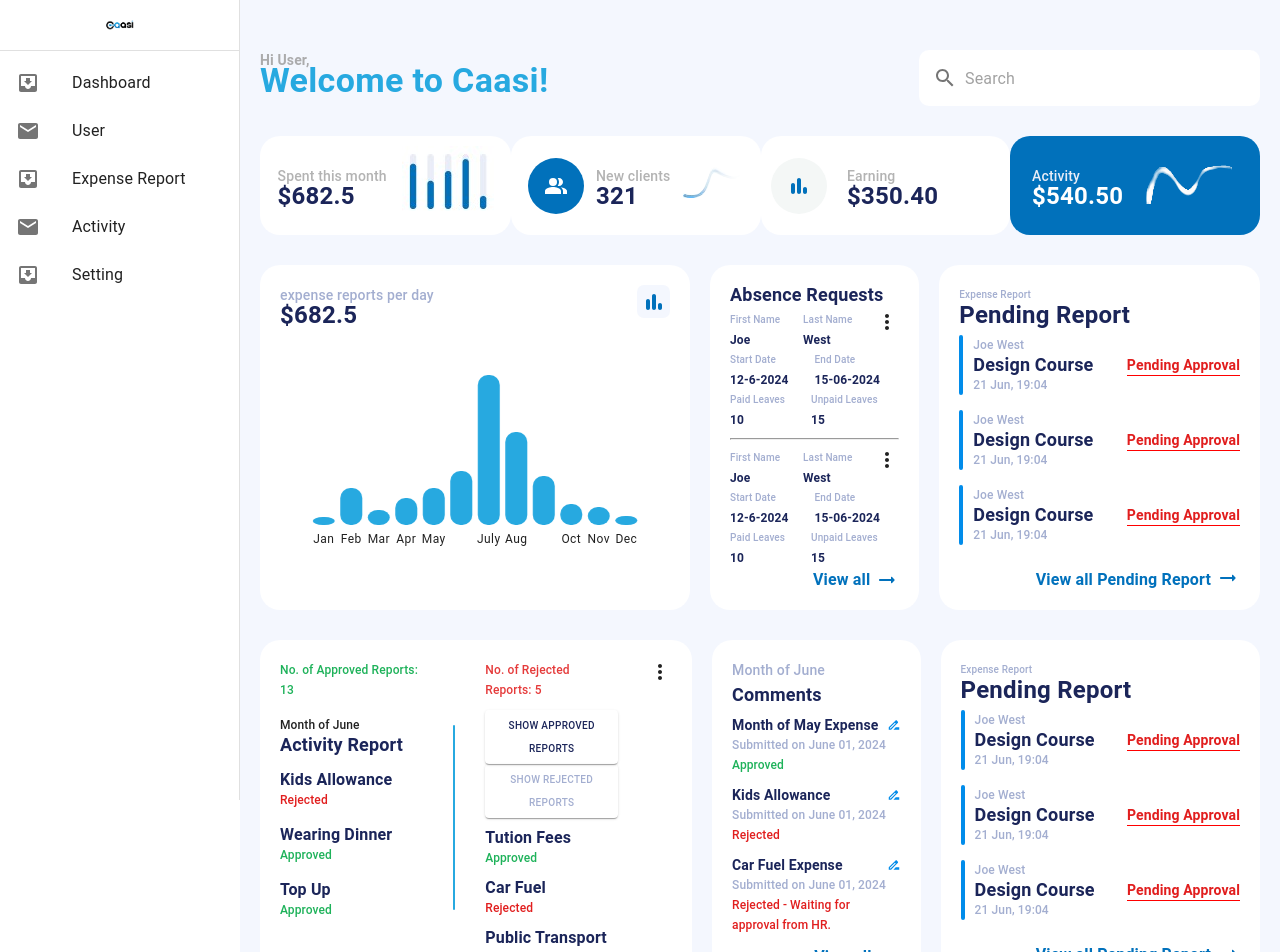
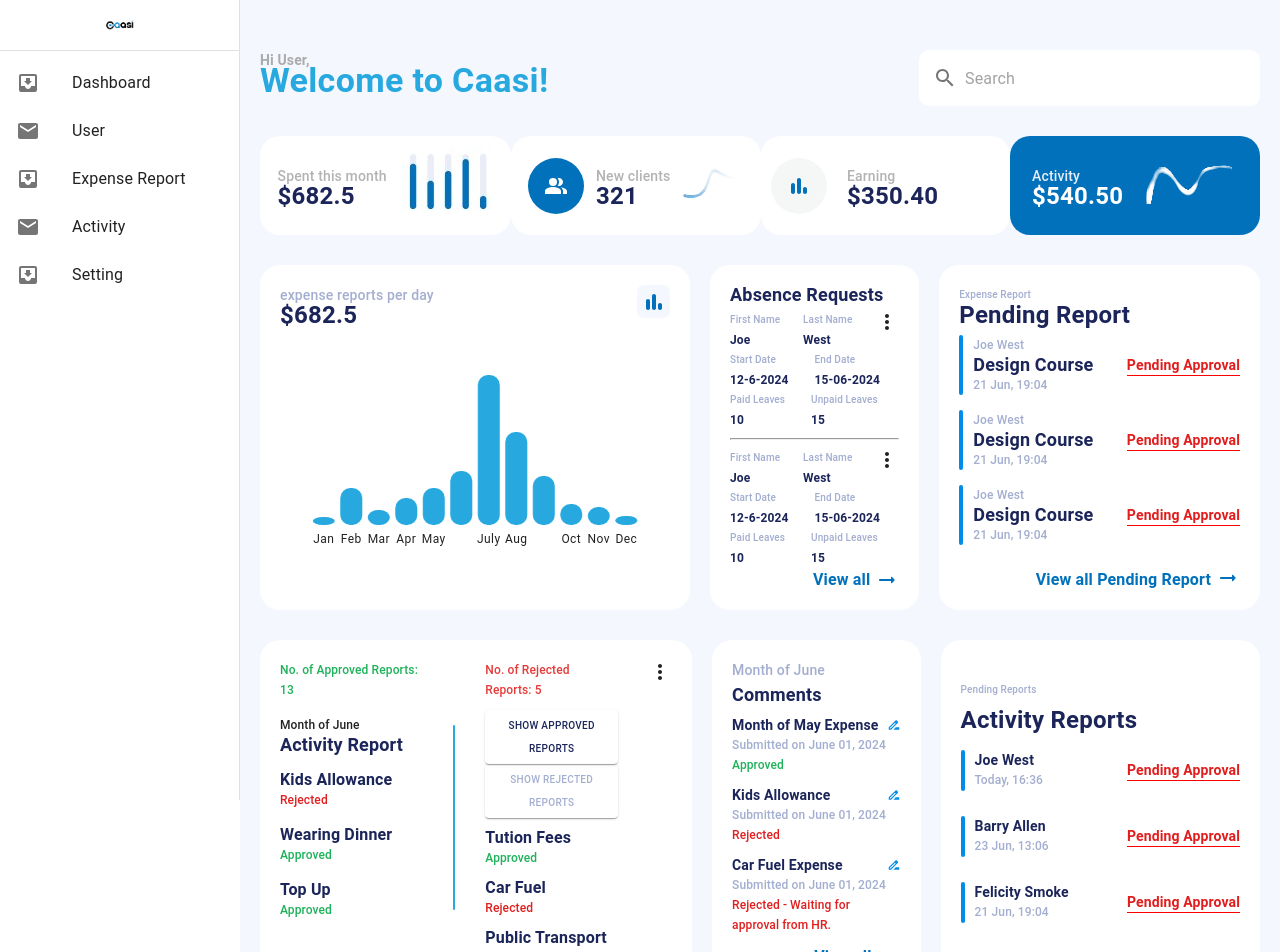
Before and after one commit to Zahoor-Baltee/NewCassi, a React (Vite) app: page /dashboard in a window 1280 px wide. Shown: the top 952 px of the page. Built offline with nearby package versions, Linux system fonts and the light colour scheme.

Commit message:
some changes in Activity Reports

```diff
--- a/src/Layout/NewDefaultLayout.jsx
+++ b/src/Layout/NewDefaultLayout.jsx
@@ -5,7 +5,6 @@
 import CssBaseline from '@mui/material/CssBaseline';
 import Divider from '@mui/material/Divider';
 import Drawer from '@mui/material/Drawer';
-import IconButton from '@mui/material/IconButton';
 import InboxIcon from '@mui/icons-material/MoveToInbox';
 import List from '@mui/material/List';
 import ListItem from '@mui/material/ListItem';
@@ -13,9 +12,7 @@
 import ListItemIcon from '@mui/material/ListItemIcon';
 import ListItemText from '@mui/material/ListItemText';
 import MailIcon from '@mui/icons-material/Mail';
-import MenuIcon from '@mui/icons-material/Menu';
 import Toolbar from '@mui/material/Toolbar';
-import Typography from '@mui/material/Typography';
 import { styled } from '@mui/material';
 import logo from '../Assets/cassilogo.png'
 
--- a/src/Pages/NewDashboard.jsx
+++ b/src/Pages/NewDashboard.jsx
@@ -100,11 +100,11 @@
             flexDirection: "column",
             gap: "15px"
         },
-        "& .rejectedReport": {
-            display: "flex",
-            flexDirection: "column",
-            gap: "10px"
-        },
+        // "& .rejectedReport": {
+        //     display: "flex",
+        //     flexDirection: "column",
+        //     gap: "10px"
+        // },
         "& .thirdSection": {
             width: "475px",
             height: "345px",
@@ -121,6 +121,13 @@
             display: "flex",
             flexDirection: "column",
             gap: "10px"
+        },
+        "& .activityReports": {
+            width: "350px",
+            padding: "20px !important",
+            borderRadius: "20px",
+            opacity: "0px",
+            backgroundColor: "#FFFFFF",
         }
 
 
@@ -985,49 +992,105 @@
                                 </Box>
                             </Box>
                         </Box>
-                        <Box sx={{
-                            width: "350px",
-                            padding: "20px !important",
-                            borderRadius: "20px",
-                            opacity: "0px",
-                            backgroundColor: "#FFFFFF",
-                        }}>
-                            <Box>
+                        <Box className="activityReports">
+                            <Box sx={{ marginTop: "20px" }}>
                                 <Typography sx={{
                                     fontWeight: 500,
                                     fontSize: "10px",
                                     lineHeight: "20px",
                                     letteSpacing: "-2%",
-                                    color: "#A3AED0"
-                                }}>Expense Report</Typography>
+                                    color: "#A3AED0",
+                                    marginBottom: "10px"
+                                }}>Pending Reports</Typography>
                                 <Typography sx={{
                                     fontWeight: 600,
                                     fontSize: "24px",
                                     lineHeight: "32px",
                                     letteSpacing: "-2%",
                                     color: "#1B2559",
-                                    marginBottom: "10px"
-                                }}>Pending Report</Typography>
+                                    marginBottom: "20px"
+                                }}>Activity Reports</Typography>
                             </Box>
-                            <Box sx={{ display: "flex", flexDirection: "column", gap: "15px" }}>
+                            <Box sx={{ display: "flex", flexDirection: "column", gap: "25px" }}>
                                 <Box sx={{ display: "flex", justifyContent: "space-between", alignItems: "center" }}>
                                     <Box sx={{ display: "flex", gap: "10px" }}>
-                                        <Box sx={{ height: "60px", width: '4px', backgroundColor: "#018CEA", borderRadius: "16px" }}></Box>
+                                        <Box sx={{ height: "41px", width: '4px', backgroundColor: "#018CEA", borderRadius: "16px" }}></Box>
                                         <Box>
+                                            <Typography sx={{
+                                                fontWeight: 700,
+                                                fontSize: "14px",
+                                                lineHeight: "24px",
+                                                letteSpacing: "-2%",
+                                                color: "#1B2559"
+                                            }}>Joe West</Typography>
                                             <Typography sx={{
                                                 fontWeight: 500,
                                                 fontSize: "12px",
                                                 lineHeight: "20px",
                                                 letteSpacing: "-2%",
                                                 color: "#A3AED0"
-                                            }}>Joe West</Typography>
+                                            }}>Today, 16:36</Typography>
+                                        </Box>
+                                    </Box>
+                                    <Box>
+                                        <Typography sx={{
+                                            fontWeight: 700,
+                                            fontSize: "14px",
+                                            lineHeight: "24px",
+                                            letteSpacing: "-2%",
+                                            color: "#E11E1E",
+                                            textAlign: "right",
+                                            borderBottom: "1px solid red"
+                                        }}>
+                                            Pending Approval
+                                        </Typography>
+                                    </Box>
+                                </Box>
+                                <Box sx={{ display: "flex", justifyContent: "space-between", alignItems: "center" }}>
+                                    <Box sx={{ display: "flex", gap: "10px" }}>
+                                        <Box sx={{ height: "41px", width: '4px', backgroundColor: "#018CEA", borderRadius: "16px" }}></Box>
+                                        <Box>
                                             <Typography sx={{
                                                 fontWeight: 700,
-                                                fontSize: "18px",
-                                                lineHeight: "32px",
+                                                fontSize: "14px",
+                                                lineHeight: "24px",
                                                 letteSpacing: "-2%",
                                                 color: "#1B2559"
-                                            }}>Design Course</Typography>
+                                            }}>Barry Allen</Typography>
+                                            <Typography sx={{
+                                                fontWeight: 500,
+                                                fontSize: "12px",
+                                                lineHeight: "20px",
+                                                letteSpacing: "-2%",
+                                                color: "#A3AED0"
+                                            }}>23 Jun, 13:06</Typography>
+                                        </Box>
+                                    </Box>
+                                    <Box>
+                                        <Typography sx={{
+                                            fontWeight: 700,
+                                            fontSize: "14px",
+                                            lineHeight: "24px",
+                                            letteSpacing: "-2%",
+                                            color: "#E11E1E",
+                                            textAlign: "right",
+                                            borderBottom: "1px solid red"
+                                        }}>
+                                            Pending Approval
+                                        </Typography>
+                                    </Box>
+                                </Box>
+                                <Box sx={{ display: "flex", justifyContent: "space-between", alignItems: "center" }}>
+                                    <Box sx={{ display: "flex", gap: "10px" }}>
+                                        <Box sx={{ height: "41px", width: '4px', backgroundColor: "#018CEA", borderRadius: "16px" }}></Box>
+                                        <Box>
+                                            <Typography sx={{
+                                                fontWeight: 700,
+                                                fontSize: "14px",
+                                                lineHeight: "24px",
+                                                letteSpacing: "-2%",
+                                                color: "#1B2559"
+                                            }}>Felicity Smoke</Typography>
                                             <Typography sx={{
                                                 fontWeight: 500,
                                                 fontSize: "12px",
@@ -1051,88 +1114,7 @@
                                         </Typography>
                                     </Box>
                                 </Box>
-                                <Box sx={{ display: "flex", justifyContent: "space-between", alignItems: "center" }}>
-                                    <Box sx={{ display: "flex", gap: "10px" }}>
-                                        <Box sx={{ height: "60px", width: '4px', backgroundColor: "#018CEA", borderRadius: "16px" }}></Box>
-                                        <Box>
-                                            <Typography sx={{
-                                                fontWeight: 500,
-                                                fontSize: "12px",
-                                                lineHeight: "20px",
-                                                letteSpacing: "-2%",
-                                                color: "#A3AED0"
-                                            }}>Joe West</Typography>
-                                            <Typography sx={{
-                                                fontWeight: 700,
-                                                fontSize: "18px",
-                                                lineHeight: "32px",
-                                                letteSpacing: "-2%",
-                                                color: "#1B2559"
-                                            }}>Design Course</Typography>
-                                            <Typography sx={{
-                                                fontWeight: 500,
-                                                fontSize: "12px",
-                                                lineHeight: "20px",
-                                                letteSpacing: "-2%",
-                                                color: "#A3AED0"
-                                            }}>21 Jun, 19:04</Typography>
-                                        </Box>
-                                    </Box>
-                                    <Box>
-                                        <Typography sx={{
-                                            fontWeight: 700,
-                                            fontSize: "14px",
-                                            lineHeight: "24px",
-                                            letteSpacing: "-2%",
-                                            color: "#E11E1E",
-                                            textAlign: "right",
-                                            borderBottom: "1px solid red"
-                                        }}>
-                                            Pending Approval
-                                        </Typography>
-                                    </Box>
-                                </Box>
-                                <Box sx={{ display: "flex", justifyContent: "space-between", alignItems: "center" }}>
-                                    <Box sx={{ display: "flex", gap: "10px" }}>
-                                        <Box sx={{ height: "60px", width: '4px', backgroundColor: "#018CEA", borderRadius: "16px" }}></Box>
-                                        <Box>
-                                            <Typography sx={{
-                                                fontWeight: 500,
-                                                fontSize: "12px",
-                                                lineHeight: "20px",
-                                                letteSpacing: "-2%",
-                                                color: "#A3AED0"
-                                            }}>Joe West</Typography>
-                                            <Typography sx={{
-                                                fontWeight: 700,
-                                                fontSize: "18px",
-                                                lineHeight: "32px",
-                                                letteSpacing: "-2%",
-                                                color: "#1B2559"
-                                            }}>Design Course</Typography>
-                                            <Typography sx={{
-                                                fontWeight: 500,
-                                                fontSize: "12px",
-                                                lineHeight: "20px",
-                                                letteSpacing: "-2%",
-                                                color: "#A3AED0"
-                                            }}>21 Jun, 19:04</Typography>
-                                        </Box>
-                                    </Box>
-                                    <Box>
-                                        <Typography sx={{
-                                            fontWeight: 700,
-                                            fontSize: "14px",
-                                            lineHeight: "24px",
-                                            letteSpacing: "-2%",
-                                            color: "#E11E1E",
-                                            textAlign: "right",
-                                            borderBottom: "1px solid red"
-                                        }}>
-                                            Pending Approval
-                                        </Typography>
-                                    </Box>
-                                </Box>
+
                                 <Box sx={{ display: "flex", justifyContent: "end", alignItems: "center", gap: "5px" }}>
                                     <Typography sx={{
                                         fontWeight: 700,
@@ -1140,9 +1122,9 @@
                                         lineHeight: "28px",
                                         letteSpacing: "-2%",
                                         color: "#0171BC",
-                                        marginTop: "10px"
+                                        // marginTop: "10px"
                                     }}>View all Pending Report</Typography>
-                                    <ArrowRightAltRoundedIcon sx={{ color: "#0171BC", marginTop: "5px" }} />
+                                    <ArrowRightAltRoundedIcon sx={{ color: "#0171BC", }} />
                                 </Box>
                             </Box>
                         </Box>
```
